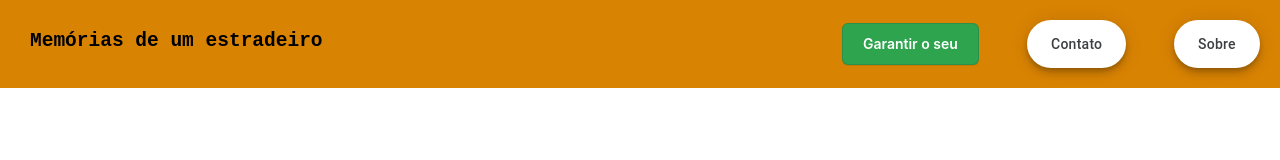
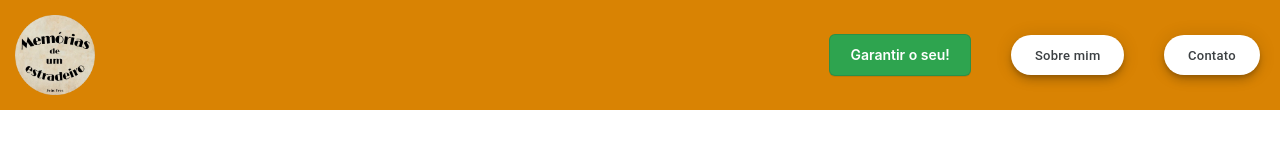
Before and after one commit to mateus-bernart/Site-MemoriesOfARoadster, a plain HTML site: page index.html in a window 1280 px wide. Drawn offline with Linux system fonts and the light colour scheme.

Commit message:
added logo and edited buttons

```diff
--- a/index.html
+++ b/index.html
@@ -8,11 +8,11 @@
 </head>
 <body>
     <nav>
-        <h2>Memórias de um estradeiro</h2>
+        <img src="images/logosemfundo.png" alt="logomemorias">
         <ul>
-            <button class="button-3" role="button">Garantir o seu</button>
+            <button class="button-3" role="button">Garantir o seu!</button>
+            <button class="button-17" role="button">Sobre mim</button>
             <button class="button-17" role="button">Contato</button>
-            <button class="button-17" role="button">Sobre</button>
         </ul>
     </nav>
 
--- a/style.css
+++ b/style.css
@@ -11,11 +11,12 @@ ul{
     flex: 1;
     justify-content: flex-end;
     align-items: center;
-    gap: 8px;
 }
-nav h2{
-    font-family: monospace;
-    margin: 30px;
+nav img{
+  margin-left: 20px;
+  margin: 15px;
+  height: 80px;
+  width: 80px;
 }
 button{
     margin: 20px;
@@ -71,9 +72,9 @@ li{
   display: inline-flex;
   fill: currentcolor;
   font-family: "Google Sans",Roboto,Arial,sans-serif;
-  font-size: 14px;
+  font-size: 13px;
   font-weight: 500;
-  height: 48px;
+  height: 40px;
   justify-content: center;
   letter-spacing: .25px;
   line-height: normal;
```
Also changed, not shown: images/logosemfundo.png (added).
